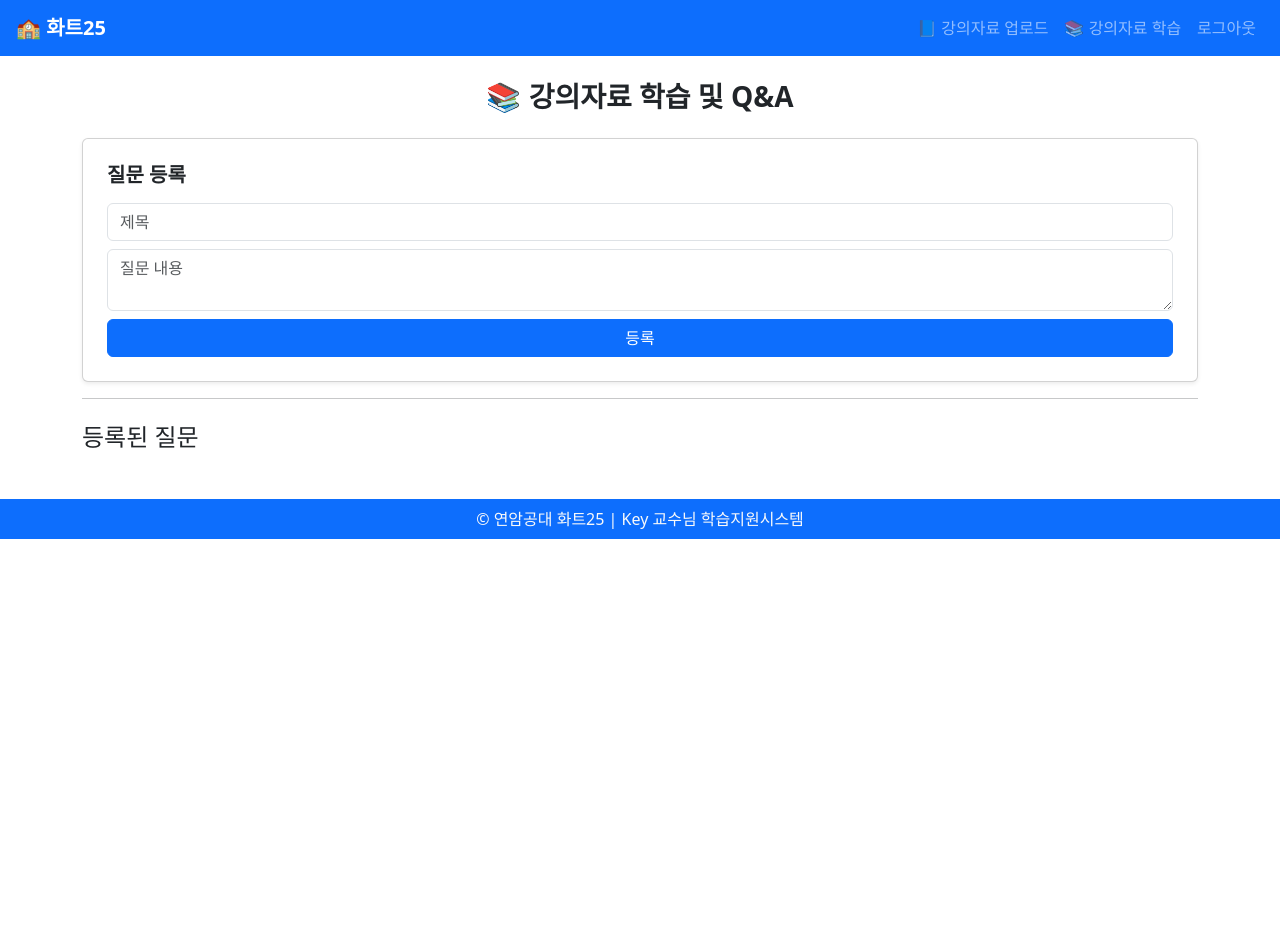
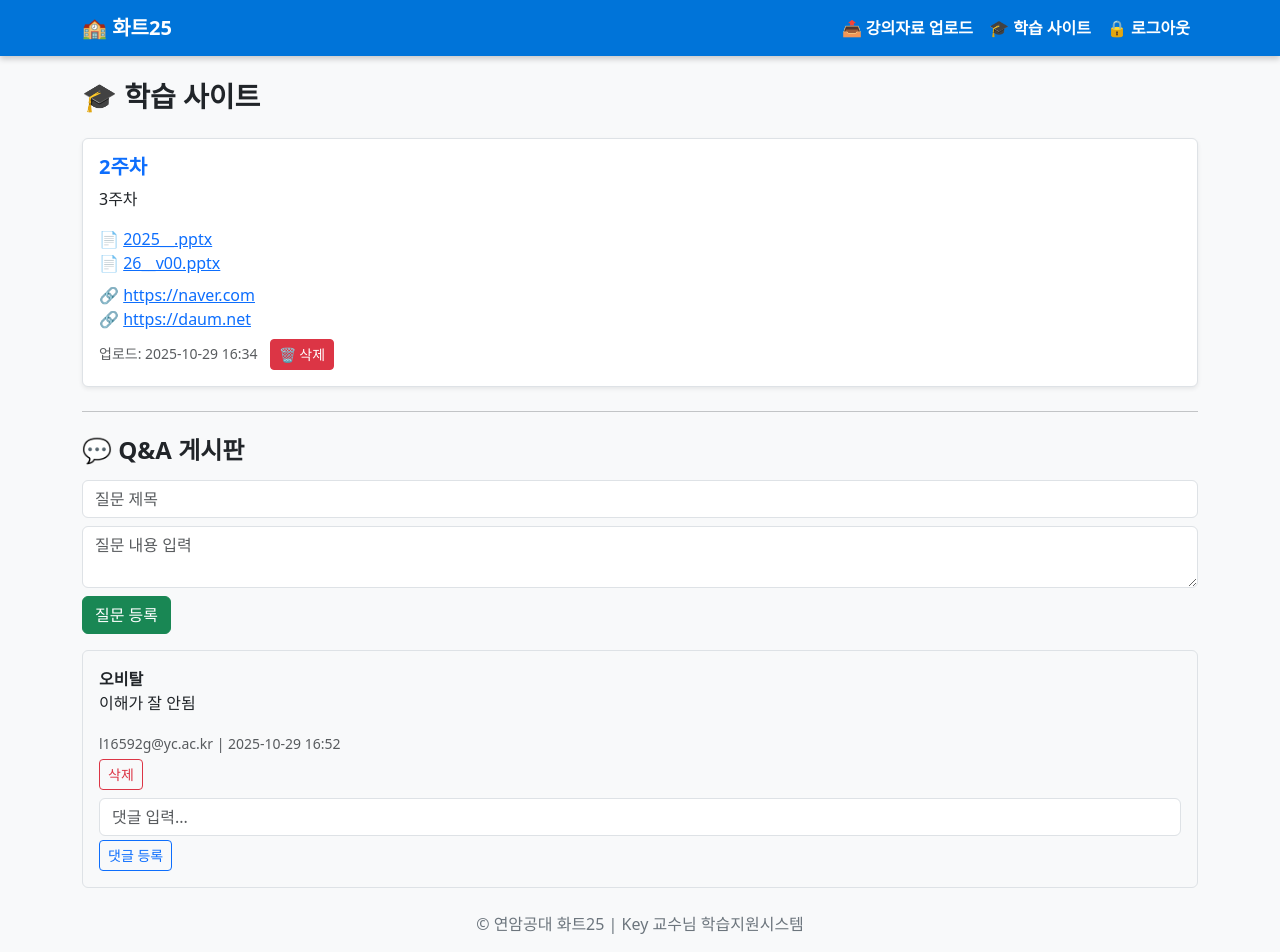
Before and after one commit to keyj-9bot/hwat25_2nd_term_lecture, a Flask app: page /lecture in a window 1280 px wide. Before the commit the page ends 539 px from the top, so only its background shows below. Run offline with Flask 3, Linux system fonts and the light colour scheme; the visitor is signed in with stand-in values (Sample User, id 1).

Commit message:
화트25 학습사이트 최종 완전판

```diff
--- a/app.py
+++ b/app.py
@@ -1,19 +1,18 @@
 # -*- coding: utf-8 -*-
 """
-📘 연암공대 화트25 강의자료 학습 & Q&A 시스템 (최종 완전판)
+📘 연암공대 화트25 학습사이트 (강의자료 + Q&A 통합 완전판)
 작성자: Key 교수님
 """
 
 from flask import Flask, render_template, request, redirect, url_for, session, flash, send_from_directory
 import pandas as pd
-import os
+import os, re
 from datetime import datetime
-from werkzeug.utils import secure_filename
 
 app = Flask(__name__)
 app.secret_key = "key_flask_secret"
 
-# ──────────────── 설정 ────────────────
+# ─────────────── 설정 ───────────────
 DATA_LECTURE = "lecture_data.csv"
 DATA_QUESTIONS = "questions.csv"
 DATA_COMMENTS = "comments.csv"
@@ -21,7 +20,7 @@ ALLOWED_EMAILS = "allowed_emails.txt"
 UPLOAD_FOLDER = "uploads"
 os.makedirs(UPLOAD_FOLDER, exist_ok=True)
 
-# ──────────────── CSV 로드/저장 ────────────────
+# ─────────────── CSV 로드/저장 ───────────────
 def load_csv(path, cols):
     if os.path.exists(path):
         try:
@@ -33,7 +32,11 @@ def load_csv(path, cols):
 def save_csv(path, df):
     df.to_csv(path, index=False, encoding="utf-8-sig")
 
-# ──────────────── 홈 (로그인) ────────────────
+# ─────────────── 파일명 정제 (한글 유지 + 특수문자 제거) ───────────────
+def clean_filename(name):
+    return re.sub(r'[\\/:*?"<>|]', '_', name)
+
+# ─────────────── 홈(로그인) ───────────────
 @app.route("/", methods=["GET", "POST"])
 def home():
     if request.method == "POST":
@@ -55,7 +58,7 @@ def home():
 
     return render_template("home.html")
 
-# ──────────────── 강의자료 학습(Q&A) ────────────────
+# ─────────────── 학습 사이트 (강의자료 + Q&A) ───────────────
 @app.route("/lecture")
 def lecture():
     if "email" not in session:
@@ -65,6 +68,9 @@ def lecture():
     questions = load_csv(DATA_QUESTIONS, ["id", "email", "title", "content", "created_at"])
     comments = load_csv(DATA_COMMENTS, ["cid", "qid", "email", "content", "created_at"])
 
+    if not lectures.empty:
+        lectures = lectures.sort_values(by="uploaded_at", ascending=False).reset_index(drop=True)
+
     return render_template("lecture.html",
                            lectures=lectures.to_dict(orient="records"),
                            questions=questions.to_dict(orient="records"),
@@ -72,12 +78,58 @@ def lecture():
                            role=session.get("role"),
                            email=session.get("email"))
 
-# ──────────────── 질문 등록/삭제 ────────────────
+# ─────────────── 교수 업로드 ───────────────
+@app.route("/upload_lecture", methods=["GET", "POST"])
+def upload_lecture():
+    if "role" not in session or session["role"] != "professor":
+        flash("교수 전용 페이지입니다.")
+        return redirect(url_for("lecture"))
+
+    df = load_csv(DATA_LECTURE, ["title", "content", "file_name", "site_links", "uploaded_at"])
+
+    if request.method == "POST":
+        title = request.form.get("title")
+        content = request.form.get("content")
+        site_links = "; ".join(request.form.getlist("site_link"))
+
+        uploaded_files = request.files.getlist("files")
+        saved_files = []
+
+        for file in uploaded_files:
+            if file and file.filename:
+                filename = clean_filename(file.filename)
+                file.save(os.path.join(UPLOAD_FOLDER, filename))
+                saved_files.append(filename)
+
+        new_row = {
+            "title": title,
+            "content": content,
+            "file_name": ", ".join(saved_files),
+            "site_links": site_links,
+            "uploaded_at": datetime.now().strftime("%Y-%m-%d %H:%M")
+        }
+        df = pd.concat([df, pd.DataFrame([new_row])], ignore_index=True)
+        save_csv(DATA_LECTURE, df)
+        flash("📘 강의자료가 업로드되었습니다.")
+        return redirect(url_for("upload_lecture"))
+
+    return render_template("upload_lecture.html")
+
+# ─────────────── 강의자료 삭제 ───────────────
+@app.route("/delete_lecture/<int:index>", methods=["POST"])
+def delete_lecture(index):
+    df = load_csv(DATA_LECTURE, ["title", "content", "file_name", "site_links", "uploaded_at"])
+    if not df.empty and 0 <= index < len(df):
+        df = df.drop(index).reset_index(drop=True)
+        save_csv(DATA_LECTURE, df)
+        flash("🗑️ 자료가 삭제되었습니다.")
+    return redirect(url_for("lecture"))
+
+# ─────────────── 질문 및 댓글 기능 ───────────────
 @app.route("/add_question", methods=["POST"])
 def add_question():
     if "email" not in session:
         return redirect(url_for("home"))
-
     df = load_csv(DATA_QUESTIONS, ["id", "email", "title", "content", "created_at"])
     new_row = {
         "id": len(df) + 1,
@@ -103,7 +155,6 @@ def delete_question(qid):
         flash("⚠️ 본인 질문만 삭제할 수 있습니다.")
     return redirect(url_for("lecture"))
 
-# ──────────────── 댓글 등록/삭제 ────────────────
 @app.route("/add_comment/<int:qid>", methods=["POST"])
 def add_comment(qid):
     df = load_csv(DATA_COMMENTS, ["cid", "qid", "email", "content", "created_at"])
@@ -131,48 +182,6 @@ def delete_comment(cid):
         flash("⚠️ 본인 댓글만 삭제할 수 있습니다.")
     return redirect(url_for("lecture"))
 
-# ──────────────── 교수 업로드 ────────────────
-@app.route("/upload_lecture", methods=["GET", "POST"])
-def upload_lecture():
-    if "role" not in session or session["role"] != "professor":
-        flash("교수 전용 페이지입니다.")
-        return redirect(url_for("lecture"))
-
-    df = load_csv(DATA_LECTURE, ["title", "content", "file_name", "site_links", "uploaded_at"])
-
-    if request.method == "POST":
-        title = request.form.get("title")
-        content = request.form.get("content")
-        site_links = "; ".join(request.form.getlist("site_link"))
-
-        file = request.files.get("file")
-        filename = ""
-        if file and file.filename:
-            filename = secure_filename(file.filename)
-            file.save(os.path.join(UPLOAD_FOLDER, filename))
-
-        new_row = {
-            "title": title,
-            "content": content,
-            "file_name": filename,
-            "site_links": site_links,
-            "uploaded_at": datetime.now().strftime("%Y-%m-%d %H:%M")
-        }
-        df = pd.concat([df, pd.DataFrame([new_row])], ignore_index=True)
-        save_csv(DATA_LECTURE, df)
-        flash("📘 강의자료가 업로드되었습니다.")
-        return redirect(url_for("upload_lecture"))
-
-    return render_template("upload_lecture.html", lectures=df.to_dict(orient="records"))
-
-@app.route("/delete_lecture/<string:title>", methods=["POST"])
-def delete_lecture(title):
-    df = load_csv(DATA_LECTURE, ["title", "content", "file_name", "site_links", "uploaded_at"])
-    df = df[df["title"] != title]
-    save_csv(DATA_LECTURE, df)
-    flash("🗑️ 자료가 삭제되었습니다.")
-    return redirect(url_for("upload_lecture"))
-
 @app.route("/download/<filename>")
 def download(filename):
     return send_from_directory(UPLOAD_FOLDER, filename, as_attachment=True)
--- a/lecture_data.csv
+++ b/lecture_data.csv
@@ -1 +1,2 @@
-title,content,file_link,site_link,uploaded_at
+title,content,file_link,site_link,uploaded_at,file_name,site_links
+2주차,3주차,,,2025-10-29 16:34,"2025__.pptx, 26__v00.pptx",https://naver.com; https://daum.net
--- a/questions.csv
+++ b/questions.csv
@@ -1 +1,2 @@
-id,email,question,password,created_at
+id,email,question,password,created_at,title,content
+1,l16592g@yc.ac.kr,,,2025-10-29 16:52,오비탈,이해가 잘 안됨
--- a/requirements.txt
+++ b/requirements.txt
@@ -1,3 +1,3 @@
 Flask==3.1.2
-pandas==2.2.3
+pandas==2.2.2
 gunicorn==23.0.0
--- a/templates/base.html
+++ b/templates/base.html
@@ -1,29 +1,45 @@
 <!DOCTYPE html>
 <html lang="ko">
 <head>
-  <meta charset="UTF-8">
-  <title>화트25 학습게시판</title>
-  <link href="https://cdn.jsdelivr.net/npm/bootstrap@5.3.3/dist/css/bootstrap.min.css" rel="stylesheet">
+  <meta charset="utf-8">
+  <title>화트25 학습지원시스템</title>
+  <link href="https://cdn.jsdelivr.net/npm/bootstrap@5.3.2/dist/css/bootstrap.min.css" rel="stylesheet">
+  <style>
+    body { background-color: #f8f9fa; }
+    .navbar-custom {
+      background-color: #0074D9;
+      box-shadow: 0 3px 6px rgba(0,0,0,0.2);
+    }
+    .navbar-custom .nav-link, .navbar-brand {
+      color: white !important;
+      font-weight: 600;
+    }
+  </style>
 </head>
 <body>
-<nav class="navbar navbar-expand-lg navbar-dark bg-primary px-3">
-  <a class="navbar-brand fw-bold" href="{{ url_for('home') }}">🏫 화트25</a>
-  <div class="navbar-nav ms-auto">
-    {% if session.get('role') == 'professor' %}
-      <a class="nav-link" href="{{ url_for('upload_lecture') }}">📘 강의자료 업로드</a>
-    {% endif %}
-    <a class="nav-link" href="{{ url_for('lecture') }}">📚 강의자료 학습</a>
-    {% if session.get('email') %}
-      <a class="nav-link" href="{{ url_for('logout') }}">로그아웃</a>
-    {% endif %}
+  <nav class="navbar navbar-expand-lg navbar-custom mb-4">
+    <div class="container">
+      <a class="navbar-brand" href="/">🏫 화트25</a>
+      <div class="collapse navbar-collapse">
+        <ul class="navbar-nav ms-auto">
+          <li class="nav-item"><a class="nav-link" href="{{ url_for('upload_lecture') }}">📤 강의자료 업로드</a></li>
+          <li class="nav-item"><a class="nav-link" href="{{ url_for('lecture') }}">🎓 학습 사이트</a></li>
+          <li class="nav-item"><a class="nav-link" href="{{ url_for('logout') }}">🔒 로그아웃</a></li>
+        </ul>
+      </div>
     </div>
   </nav>
 
-<div class="container mt-4 mb-5">
+  <div class="container">
+    {% with messages = get_flashed_messages() %}
+      {% if messages %}
+        <div class="alert alert-info">{{ messages[-1] }}</div>
+      {% endif %}
+    {% endwith %}
     {% block content %}{% endblock %}
   </div>
 
-<footer class="text-center text-light bg-primary py-2 mt-4">
+  <footer class="text-center text-secondary mt-4 mb-3">
     © 연암공대 화트25 | Key 교수님 학습지원시스템
   </footer>
 </body>
--- a/templates/lecture.html
+++ b/templates/lecture.html
@@ -1,61 +1,91 @@
 {% extends "base.html" %}
 {% block content %}
-<h3 class="fw-bold text-center mb-4">📚 강의자료 학습 및 Q&A</h3>
 
-<!-- 강의자료 -->
+<h3 class="fw-bold mb-4">🎓 학습 사이트</h3>
+
+<!-- 📘 강의자료 표시 -->
 {% for lec in lectures %}
-<div class="card p-3 mb-4 shadow-sm">
-  <h5>{{ lec.title }}</h5>
+<div class="border rounded p-3 mb-4 bg-white shadow-sm">
+  <h5 class="fw-bold text-primary">{{ lec.title }}</h5>
   <p>{{ lec.content }}</p>
+
   {% if lec.file_name %}
-  <a href="{{ url_for('download', filename=lec.file_name) }}">📥 파일 다운로드</a><br>
+  <div class="mb-2">
+    {% for file in lec.file_name.split(',') %}
+      <div>📄
+        <a href="{{ url_for('download', filename=file.strip()) }}" target="_blank">
+          {{ file.strip() }}
+        </a>
+      </div>
+    {% endfor %}
+  </div>
   {% endif %}
-  {% if lec.site_links %}<small>🔗 {{ lec.site_links }}</small>{% endif %}
+
+  {% if lec.site_links %}
+  <div class="mb-2">
+    {% for link in lec.site_links.split(';') %}
+      <div>🔗
+        <a href="{{ link.strip() }}" target="_blank">
+          {{ link.strip() }}
+        </a>
+      </div>
+    {% endfor %}
+  </div>
+  {% endif %}
+
+  <div class="mt-2">
+    <small class="text-muted">업로드: {{ lec.uploaded_at }}</small>
+    {% if role == "professor" %}
+    <form method="POST" action="{{ url_for('delete_lecture', index=loop.index0) }}" style="display:inline;">
+      <button type="submit" class="btn btn-sm btn-danger ms-2">🗑️ 삭제</button>
+    </form>
+    {% endif %}
+  </div>
 </div>
 {% endfor %}
 
-<!-- 질문 -->
-<div class="card p-4 shadow-sm">
-  <h5 class="fw-bold mb-3">질문 등록</h5>
-  <form method="POST" action="{{ url_for('add_question') }}">
-    <input type="text" name="title" class="form-control mb-2" placeholder="제목" required>
-    <textarea name="content" class="form-control mb-2" placeholder="질문 내용" required></textarea>
-    <button type="submit" class="btn btn-primary w-100">등록</button>
+<hr>
+<h4 class="fw-bold mt-4 mb-3">💬 Q&A 게시판</h4>
+
+<!-- 질문 등록 -->
+<form method="POST" action="{{ url_for('add_question') }}" class="mb-3">
+  <input type="text" name="title" class="form-control mb-2" placeholder="질문 제목" required>
+  <textarea name="content" class="form-control mb-2" rows="2" placeholder="질문 내용 입력" required></textarea>
+  <button type="submit" class="btn btn-success">질문 등록</button>
 </form>
-</div>
 
-<hr>
-<h4 class="mt-4 mb-3">등록된 질문</h4>
+<!-- 질문 목록 -->
 {% for q in questions %}
-<div class="border rounded p-3 mb-3">
-  <h5>{{ q.title }}</h5>
+<div class="border rounded p-3 mt-3 bg-light">
+  <strong>{{ q.title }}</strong>
   <p>{{ q.content }}</p>
   <small class="text-muted">{{ q.email }} | {{ q.created_at }}</small>
+
   {% if role == "professor" or q.email == email %}
   <form method="POST" action="{{ url_for('delete_question', qid=q.id) }}">
-    <button class="btn btn-sm btn-danger mt-2">삭제</button>
+    <button type="submit" class="btn btn-sm btn-outline-danger mt-1">삭제</button>
   </form>
   {% endif %}
 
   <!-- 댓글 -->
-  <div class="ms-3 mt-3">
-    <h6>💬 댓글</h6>
   {% for c in comments if c.qid == q.id %}
-    <div class="border p-2 mb-2 bg-light">
-      {{ c.content }}<br>
-      <small class="text-muted">{{ c.email }} | {{ c.created_at }}</small>
+  <div class="border p-2 mt-2 bg-white">
+    <small>{{ c.email }} | {{ c.created_at }}</small>
+    <p class="mb-1">{{ c.content }}</p>
     {% if role == "professor" or c.email == email %}
     <form method="POST" action="{{ url_for('delete_comment', cid=c.cid) }}">
-        <button class="btn btn-sm btn-outline-danger mt-1">삭제</button>
+      <button type="submit" class="btn btn-sm btn-outline-danger">댓글 삭제</button>
     </form>
     {% endif %}
   </div>
   {% endfor %}
+
+  <!-- 댓글 등록 -->
   <form method="POST" action="{{ url_for('add_comment', qid=q.id) }}">
-      <input type="text" name="content" class="form-control mb-2" placeholder="댓글 입력..." required>
-      <button type="submit" class="btn btn-outline-primary btn-sm">등록</button>
+    <input type="text" name="content" class="form-control mt-2" placeholder="댓글 입력..." required>
+    <button type="submit" class="btn btn-sm btn-outline-primary mt-1">댓글 등록</button>
   </form>
 </div>
-</div>
 {% endfor %}
+
 {% endblock %}
```
Also changed, not shown: templates/upload_lecture.html (+4 -18 lines), 3 other files. Lines whose indentation alone changed are shown as unchanged.
